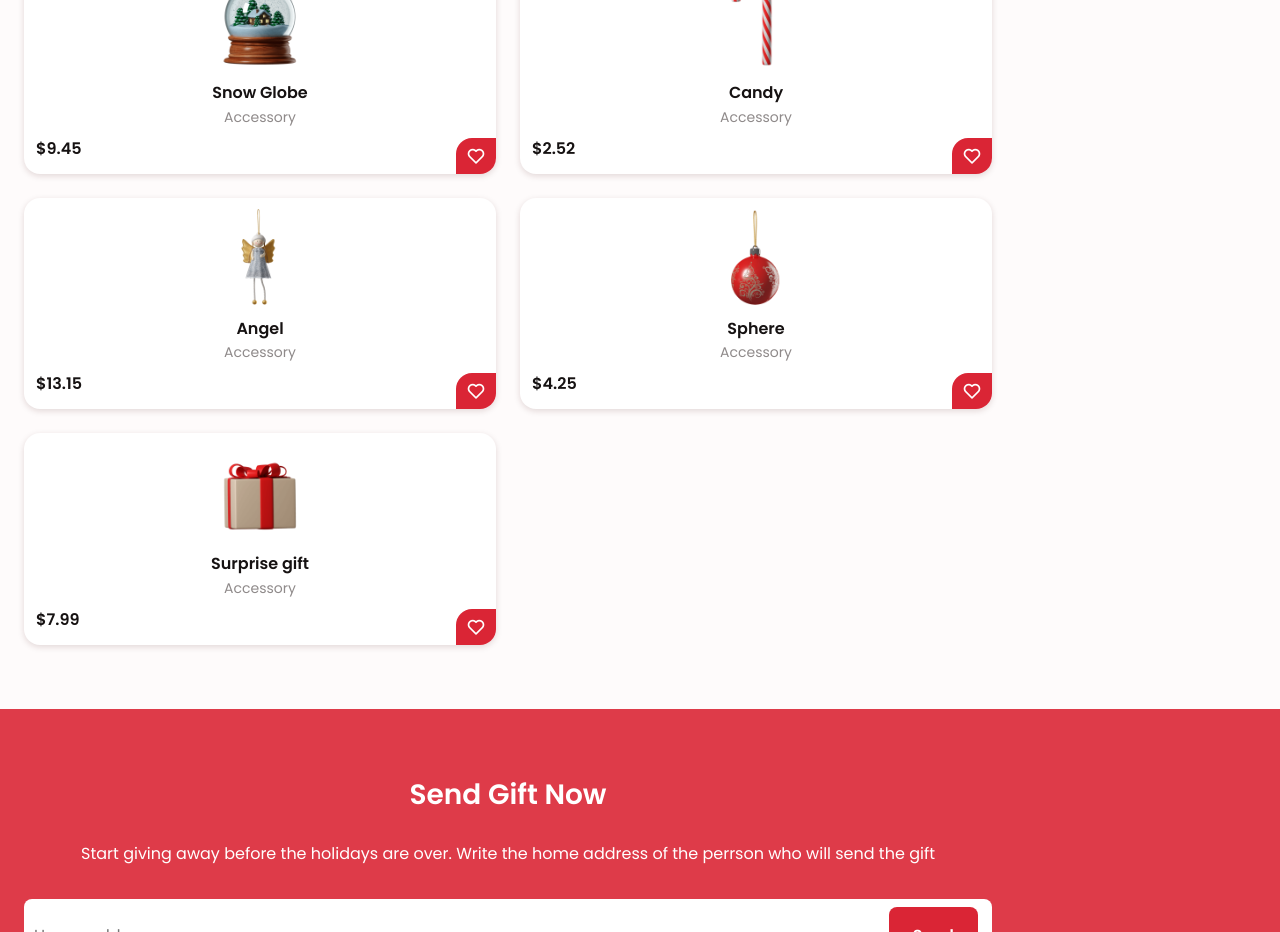
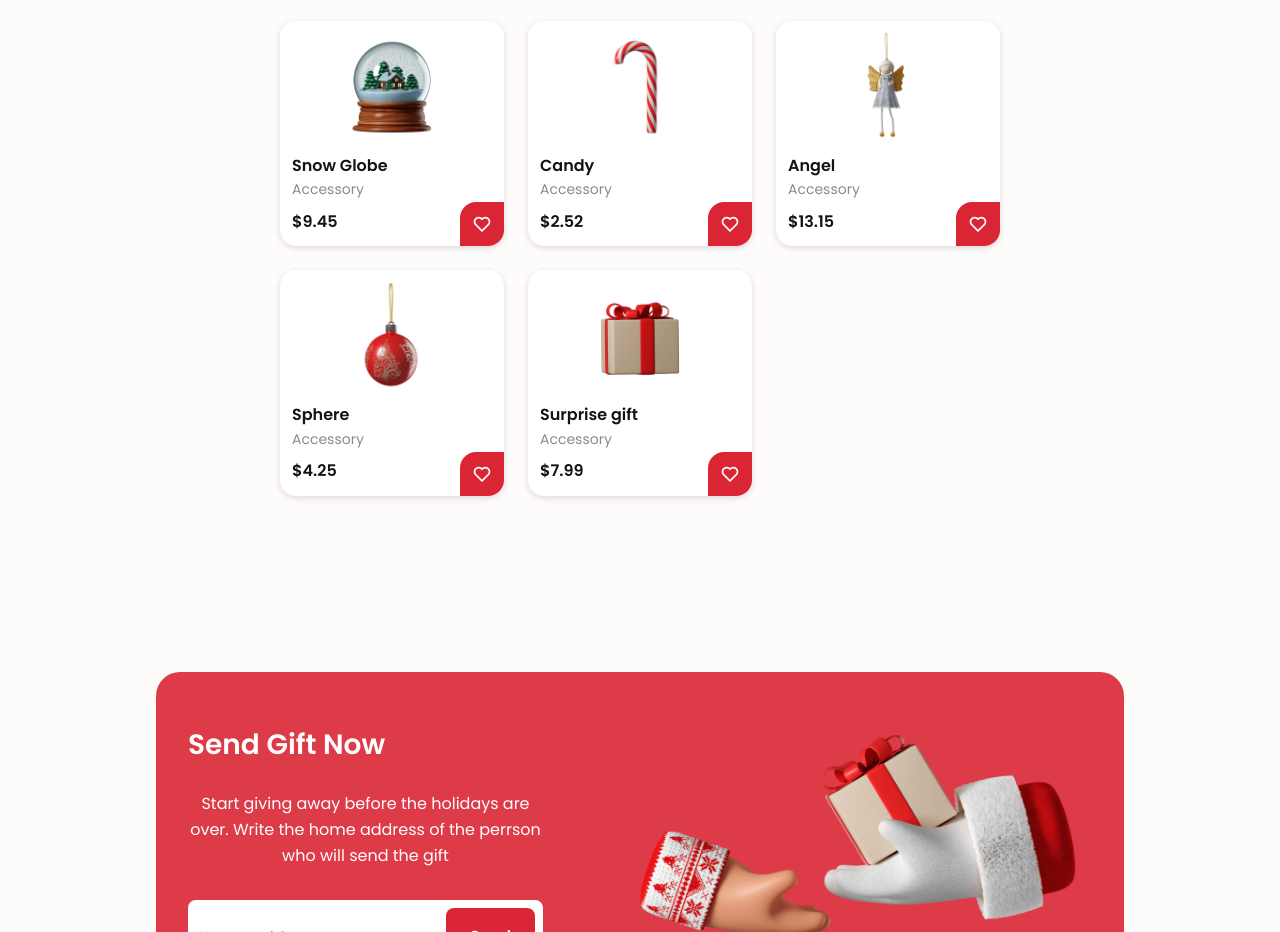
Before and after one commit to eroldalk/Responsive-Web-Design-Christmas, a plain HTML site: page index.html in a window 1280 px wide. Shown: the part 1868-2800 px from the top of the page. Drawn offline with nearby package versions, Linux system fonts and the light colour scheme; a web font is replaced by a local one.

Commit message:
recent studies

```diff
--- a/assets/css/styles.css
+++ b/assets/css/styles.css
@@ -486,3 +486,125 @@ img{
     color: var(--text-color-light);
     margin-top: 4rem;
 }
+
+@media screen and (max-width: 359px){
+    .home__img,
+    .share__img,
+    .send__img{
+        width: 100%;
+    }
+}
+
+@media screen and (min-width: 576px){
+    .home__container,
+    .share__container,
+    .send__container{
+        grid-template-columns: repeat(2,1fr);
+        align-items: center;
+    }
+
+    .home__container{
+        padding: 5rem 0 0;
+    }
+
+    .home__img{
+        order: 1;
+    }
+
+    .section-title-center,
+    .share__data,
+    .share__description{
+        text-align: initial;
+    }
+
+    .home__img,
+    .share__img,
+    .send__img{
+        width: 100%;
+    }
+
+    .share__img{
+        order: -1;
+    }
+
+}
+
+@media screen and (min-width: 768px){
+    body{
+        margin: 0;
+    }
+
+    .section{
+        padding-top: 7rem;
+    }
+
+    .nav{
+        height: calc(var(--header-height) + 1.5rem);
+    }
+
+    .nav__list{
+        display: flex;
+        align-items: center;
+    }
+
+    .nav__item{
+        margin-left: var(--mb-5);
+        margin-bottom: 0;
+    }
+
+    .nav__toggle{
+        display: none;
+    }
+
+    .home__container{
+        padding: 7rem 2rem 0;
+    }
+
+    .accessory__container{
+        grid-template-columns: repeat(3,224px);
+        justify-content: center;
+    }
+
+    .accessory__img{
+        width: 120px;
+        margin-bottom: var(--mb-1);
+    }
+
+    .accessory__title, .accessory__category{
+        text-align: initial;
+    }
+
+    .accessory__button{
+        padding: .75rem;
+    }
+
+    .send{
+        background: none;
+    }
+
+    .send__container{
+        background-color: var(--first-color-send);
+        padding: 2rem;
+        border-radius: 1.5rem;
+    }
+
+}
+
+@media screen and (min-width: 968px){
+    .bd-container{
+        margin-left: auto;
+        margin-right: auto;
+    }
+
+    .home_img,
+    .share__img,
+    .send__img{
+        width: 469px;
+    }
+
+    .home__container,
+    .share__container,
+    .send__container{
+        column-gap: 5rem;
+    }
+}
--- a/index.html
+++ b/index.html
@@ -26,6 +26,8 @@
                         <li class="nav__item"><a href="#share" class="nav__link">Share</a></li>
                         <li class="nav__item"><a href="#decoration" class="nav__link">Decorations</a></li>
                         <li class="nav__item"><a href="#accessory" class="nav__link">Accessory</a></li>
+
+                        <li><i class='bx bx-toggle-left change-theme' id="theme-button" ></i></li>
                     </ul>
                 </div>
 
@@ -137,12 +139,12 @@
             <section class="send section">
                 <div class="send__container bd-container bd-grid">
                     <div class="send__content">
-                        <h2 class="section-title send__title">Send Gift Now</h2>
+                        <h2 class="section-title-center send__title">Send Gift Now</h2>
                         <p class="send__description">Start giving away before the holidays are over. Write the home address of the perrson who will send the gift</p>
                         <form action="">
                             <div class="send__direction">
                                 <input type="text" placeholder="House address" class="send__input">
-                                <a href="" class="button">Send</a>
+                                <a href="#" class="button">Send</a>
                             </div>
                         </form>
                     </div>
```
